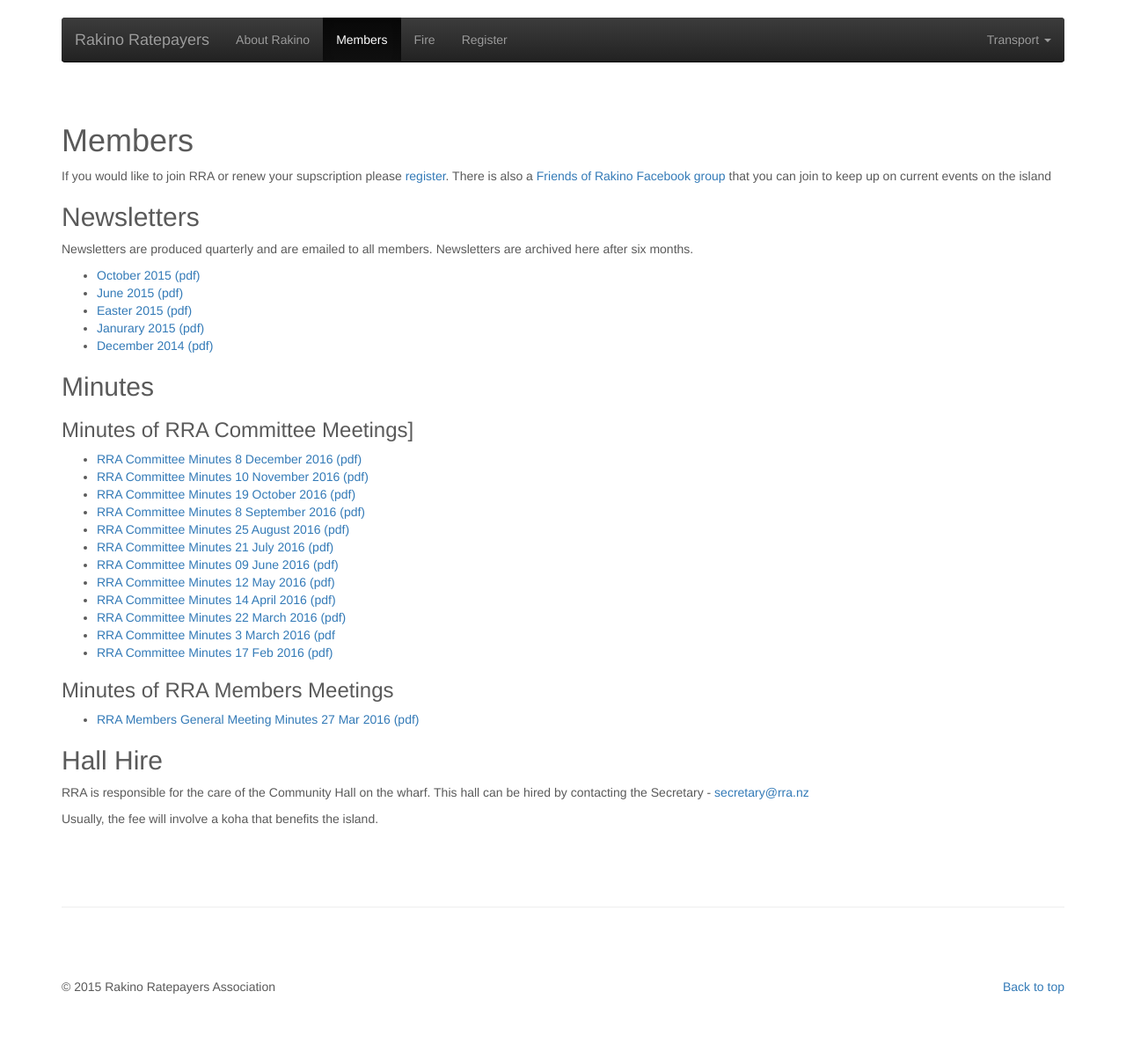
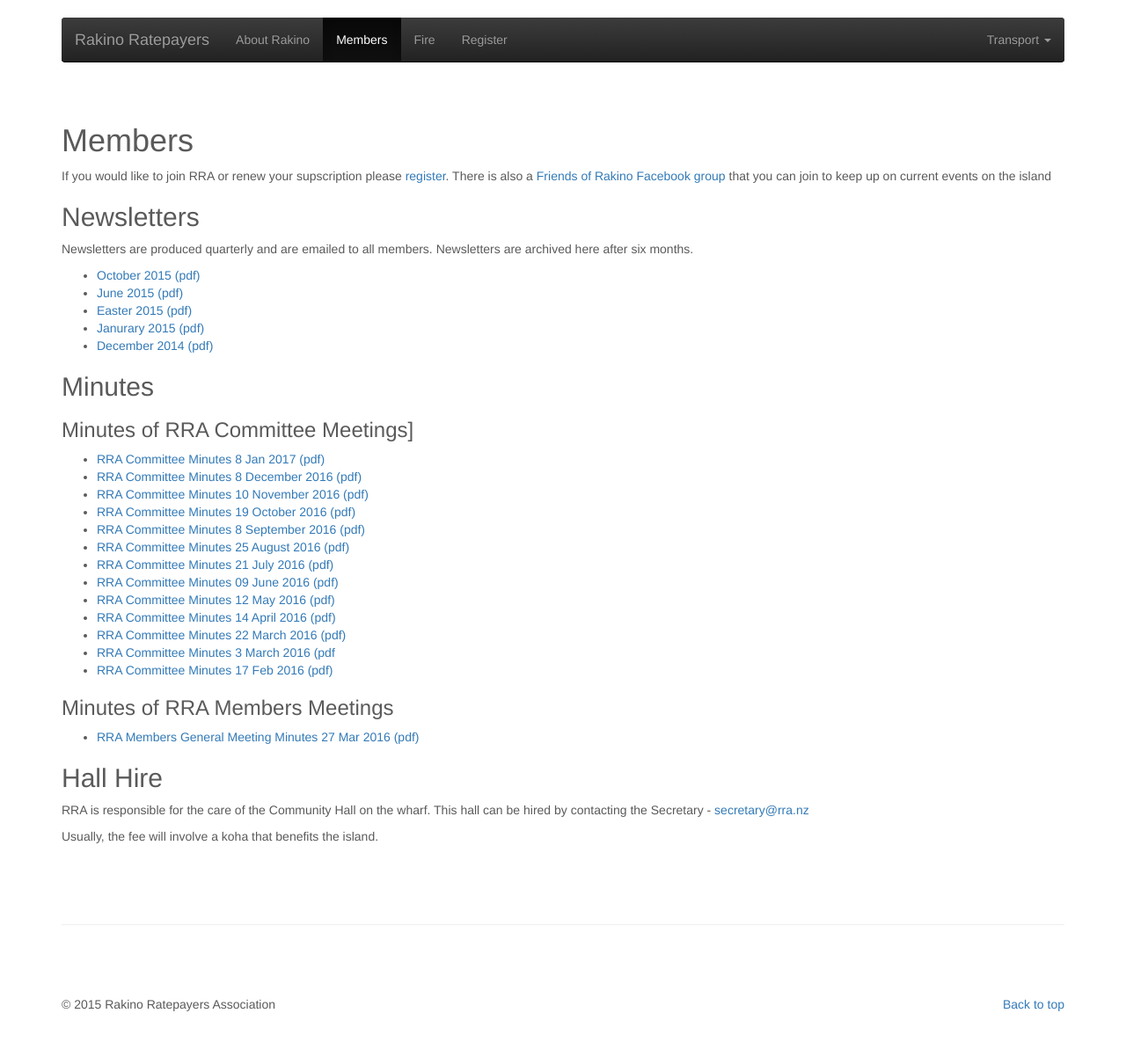
Before and after one commit to rakinoratepayers/rakinoratepayers.github.io, a Jekyll site: the page built from members.md, in a window 1280 px wide. Shown: the whole page at 88% size. Built offline with Jekyll 4.4.1, drawn with Linux system fonts in a browser that asks for light colours; nearby versions of some CDN libraries.

Commit message:
Jan 2017 minutes added

```diff
--- a/members.md
+++ b/members.md
@@ -24,6 +24,7 @@ Newsletters are produced quarterly and are emailed to all members. Newsletters a
 ## Minutes
 
 ### Minutes of RRA Committee Meetings]
+- [RRA Committee Minutes 8 Jan 2017 (pdf)](/assets/minutes/170108 RRA Committee Minutes 08 Jan 2017.pdf)
 - [RRA Committee Minutes 8 December 2016 (pdf)](/assets/minutes/161208 RRA Committee Minutes 08 December 2016.pdf)
 - [RRA Committee Minutes 10 November 2016 (pdf)](/assets/minutes/161110 RRA Committee Minutes 10 November 2016.pdf)
 - [RRA Committee Minutes 19 October 2016 (pdf)](/assets/minutes/161019 RRA Committee Minutes 19 October 2016.pdf)
```
Also changed, not shown: 2 other files.
